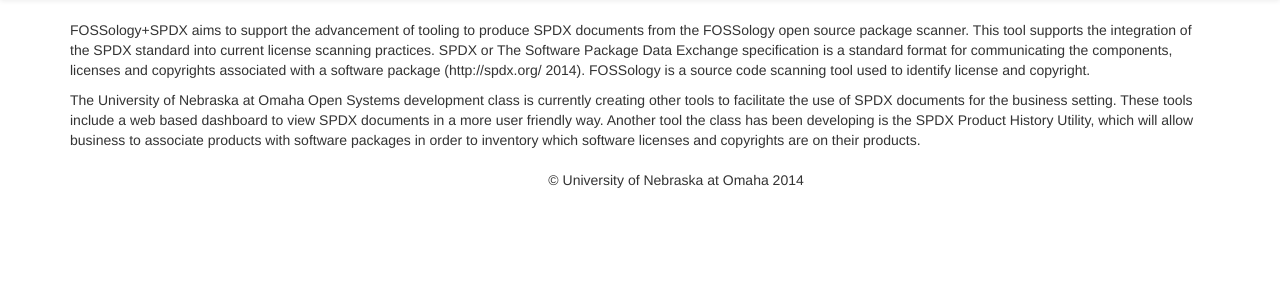
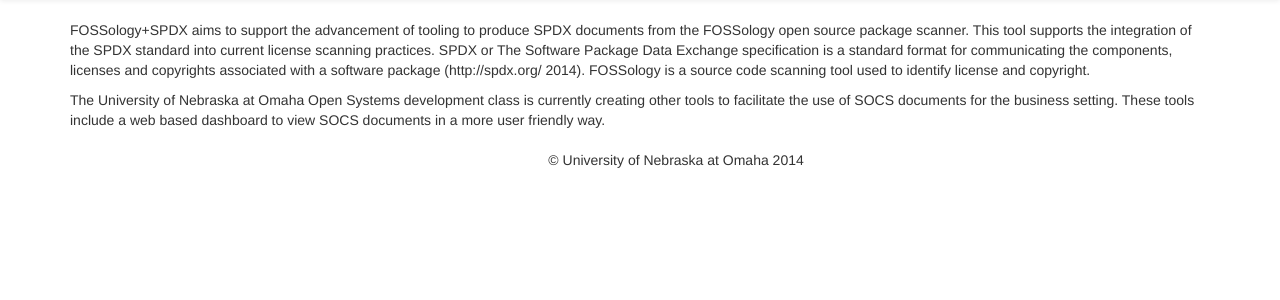
Before and after one commit to DoSOCSv1/DoSOCS1.0-Dashboard, a PHP site: page /About.php in a window 1280 px wide. Shown: the part 51-351 px from the top of the page. Run offline with PHP 8.4, Linux system fonts and the light colour scheme; some libraries are stand-ins or nearby versions.

Commit message:
SPDX is renamed to SOCS

```diff
--- a/src/About.php
+++ b/src/About.php
@@ -1,6 +1,6 @@
 <SPDX-License-Identifier: Apache-2.0>
 <!--
-Copyright 2014 Zac McFarland
+Copyright (C) 2014 University of Nebraska at Omaha.
 
 Licensed under the Apache License, Version 2.0 (the "License");
 you may not use this file except in compliance with the License.
@@ -65,9 +65,8 @@ limitations under the License.
         FOSSology is a source code scanning tool used to identify license and copyright.
     </p>
     <p>
-        The University of Nebraska at Omaha Open Systems development class is currently creating other tools to facilitate the use of SPDX documents for the business setting.
-        These tools include a web based dashboard to view SPDX documents in a more user friendly way.
-        Another tool the class has been developing is the SPDX Product History Utility, which will allow business to associate products with software packages in order to inventory which software licenses and copyrights are on their products.
+        The University of Nebraska at Omaha Open Systems development class is currently creating other tools to facilitate the use of SOCS documents for the business setting.
+        These tools include a web based dashboard to view SOCS documents in a more user friendly way.
     </p>
 </div>
 <?php
```
